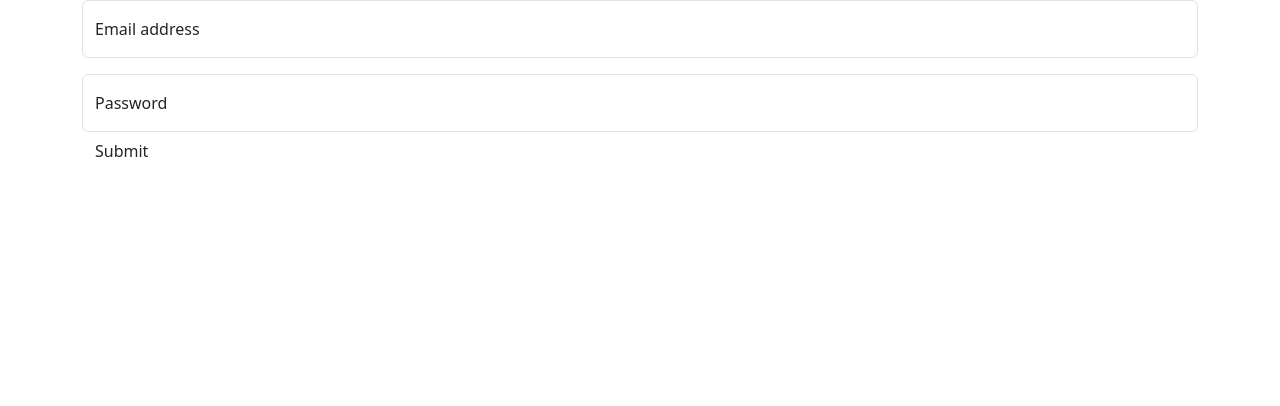
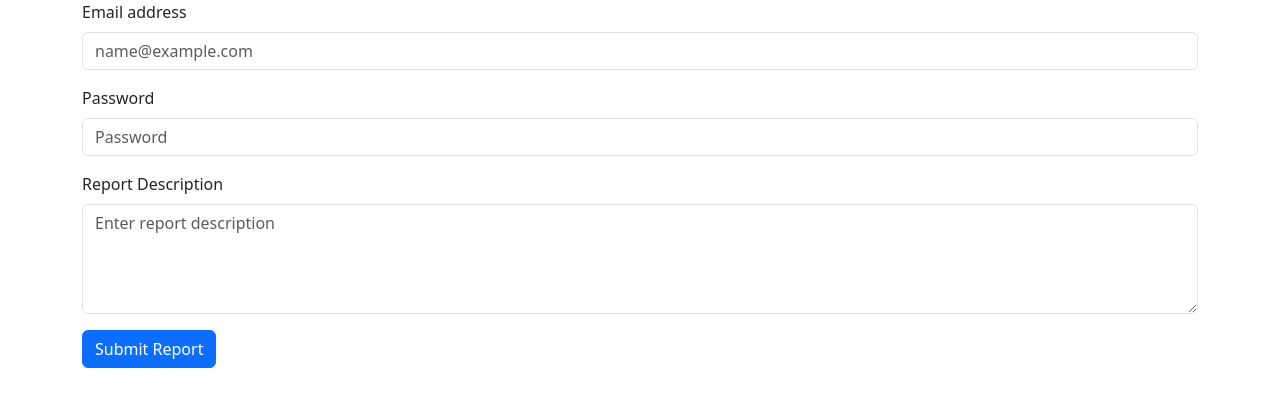
Before and after one commit to mikasa99985/react, a React (Vite) app: page /report in a window 1280 px wide. Shown: the top 406 px of the page. Built offline with nearby package versions, Linux system fonts and the light colour scheme.

Commit message:
edited in Email Report

```diff
--- a/src/pages/EmailReport.jsx
+++ b/src/pages/EmailReport.jsx
@@ -3,17 +3,25 @@ import React from 'react'
 const EmailReport = () => {
     return (
         <>
-            <div className='container'>
-                <div class="form-floating mb-3">
-                    <input type="email" class="form-control" id="floatingInput" placeholder="name@example.com" />
-                    <label for="floatingInput">Email address</label>
-                </div>
-                <div class="form-floating">
-                    <input type="password" class="form-control" id="floatingPassword" placeholder="Password" />
-                    <label for="floatingPassword">Password</label>
-                </div>
-                <button type="button" class="btn">Submit</button>
+            <div class="container">
+                <form class="report-form">
+                    <div class="mb-3">
+                        <label for="floatingInput" class="form-label">Email address</label>
+                        <input type="email" class="form-control" id="floatingInput" placeholder="name@example.com" />
+                    </div>
+                    <div class="mb-3">
+                        <label for="floatingPassword" class="form-label">Password</label>
+                        <input type="password" class="form-control" id="floatingPassword" placeholder="Password" />
+                    </div>
+                    <div class="mb-3">
+                        <label for="reportText" class="form-label">Report Description</label>
+                        <textarea class="form-control" id="reportText" rows="4" placeholder="Enter report description"></textarea>
+                    </div>
+                    <button type="submit" class="btn btn-primary">Submit Report</button>
+                </form>
             </div>
+
+
         </>
     )
 }
```
